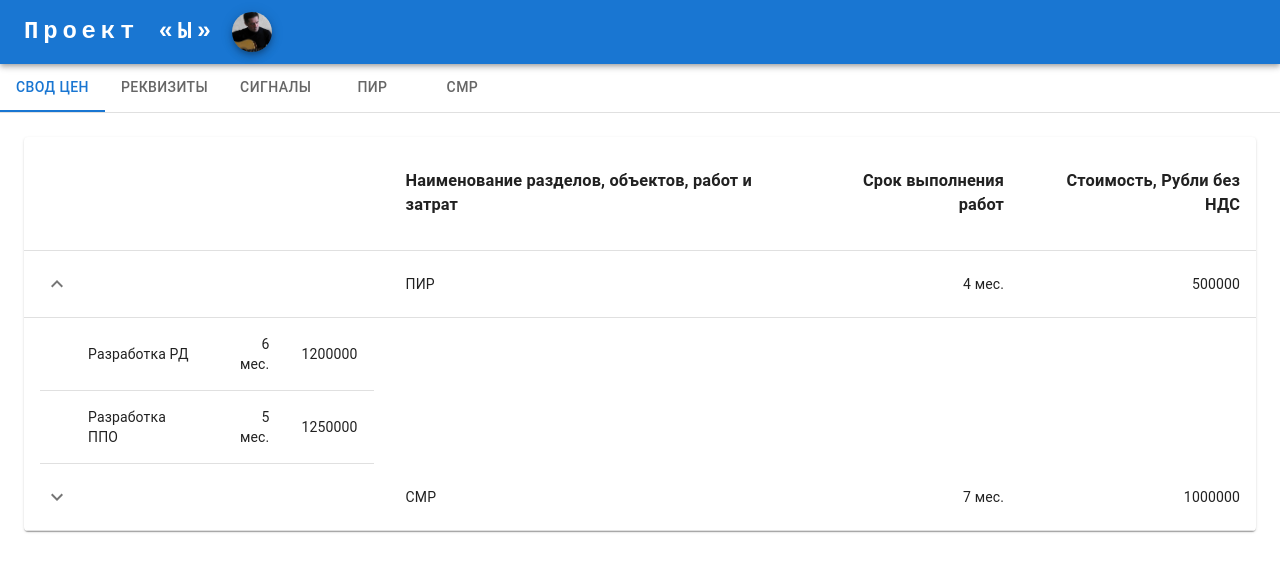
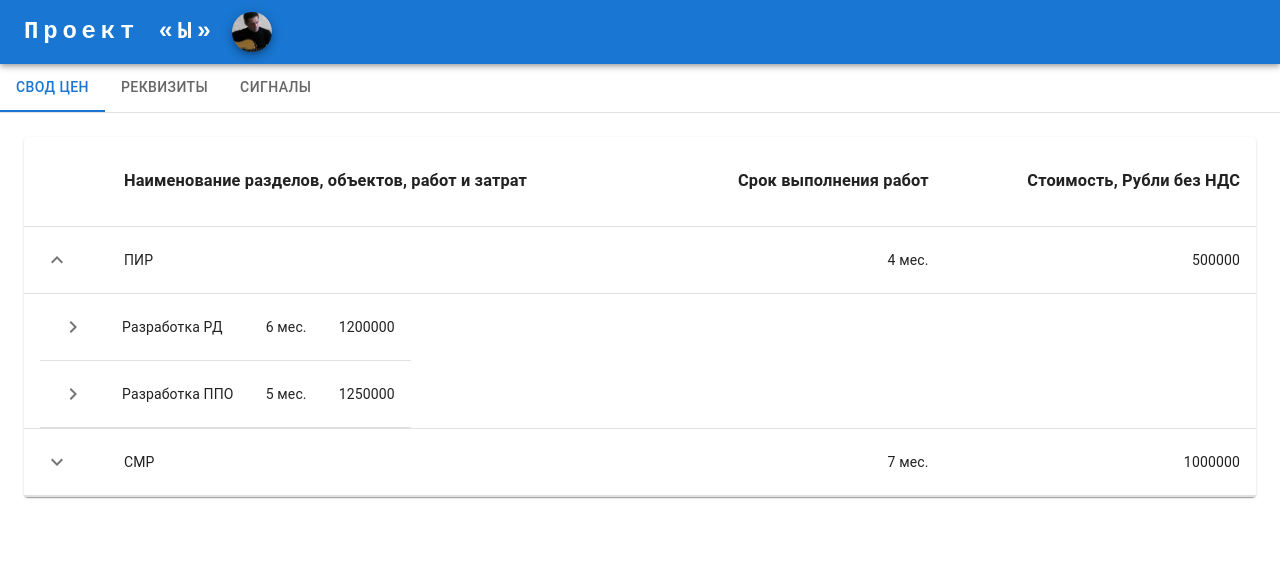
Before and after one commit to adesoft75/react-offer, a React (Create React App) app: page / in a window 1280 px wide. Both pictures are taken after a click on the button 57 px from the left and 259 px from the top of the page. Shown: the top 572 px of the page. Built offline with nearby package versions, Linux system fonts and the light colour scheme.

Commit message:
ver.0.20

```diff
--- a/src/AppTabs.js
+++ b/src/AppTabs.js
@@ -36,7 +36,7 @@ function a11yProps(index) {
 
 export default function AppTabs(props) {
   const [value, setValue] = React.useState(0)
-  const tabs = props.init.chapters.concat(props.init.items.filter((item) => item.parent == 0).map((item) => item.name))
+  const tabs = props.init.chapters.concat(props.init.items.filter((item) => item.parent === 0).map((item) => item.name))
   const handleChange = (event, newValue) => {setValue(newValue)}
 
   return (
--- a/src/Chapter00.js
+++ b/src/Chapter00.js
@@ -1,5 +1,6 @@
 import * as React from 'react'
 import Collapse from '@mui/material/Collapse'
+import NavigateNext from '@mui/icons-material/NavigateNext'
 import IconButton from '@mui/material/IconButton'
 import Table from '@mui/material/Table'
 import TableBody from '@mui/material/TableBody'
@@ -16,13 +17,9 @@ function Row(props) {
   const [open, setOpen] = React.useState(false)
   return (
     <React.Fragment>
-      <TableRow sx={{ '& > *': { borderBottom: 'unset' } }}>
+      <TableRow sx={{ '& > *': { borderBottom: 'unset' }}}>
         <TableCell >
-          <IconButton
-            aria-label="expand row"
-            size="small"
-            onClick={() => setOpen(!open)}
-          >
+          <IconButton aria-label="expand row" size="small" onClick={() => setOpen(!open)} >
             {open ? <KeyboardArrowUpIcon /> : <KeyboardArrowDownIcon />}
           </IconButton>
         </TableCell>
@@ -30,13 +27,17 @@ function Row(props) {
         <TableCell align="right">{row.duration + " " + row.durationUnit} </TableCell>
         <TableCell align="right">{row.value}</TableCell>
       </TableRow>
-      <TableRow sx={{border: 0}}>
-        <TableCell style={{paddingBottom: 0, paddingTop: 0, border: 0}}>
-        <Collapse in={open} timeout="auto" unmountOnExit>
-          <TableBody sx={{border: 0}} >
-            {props.rows.filter((row) => row.parent == props.index).map((row) => (
+      <TableRow>
+        <TableCell style={{ paddingBottom: 0, paddingTop: 0 }} colSpan={6}>
+          <Collapse in={open} timeout="auto" unmountOnExit >
+            <TableBody >
+              {props.rows.filter((row) => row.parent === props.index).map((row) => (
                 <TableRow key={row.num}>
-                <TableCell />
+                  <TableCell>
+                    <IconButton size="small" >
+                      <NavigateNext/>
+                    </IconButton>
+                  </TableCell>
                   <TableCell component="th" scope="row"> {row.name} </TableCell>
                   <TableCell align="right">{row.duration + " " + row.durationUnit}</TableCell>
                   <TableCell align="right">{row.value}</TableCell>
```
Lines whose indentation alone changed are shown as unchanged.
